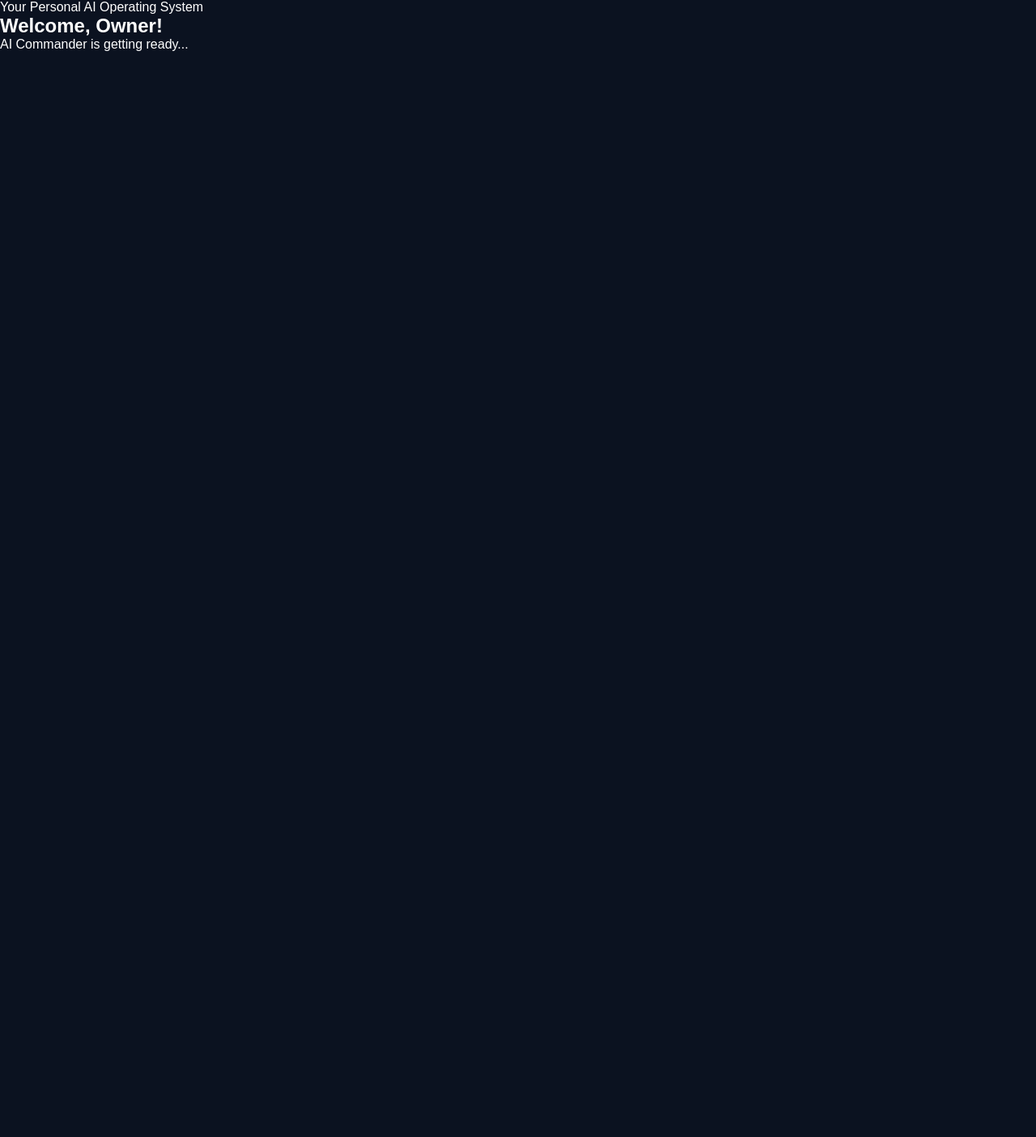
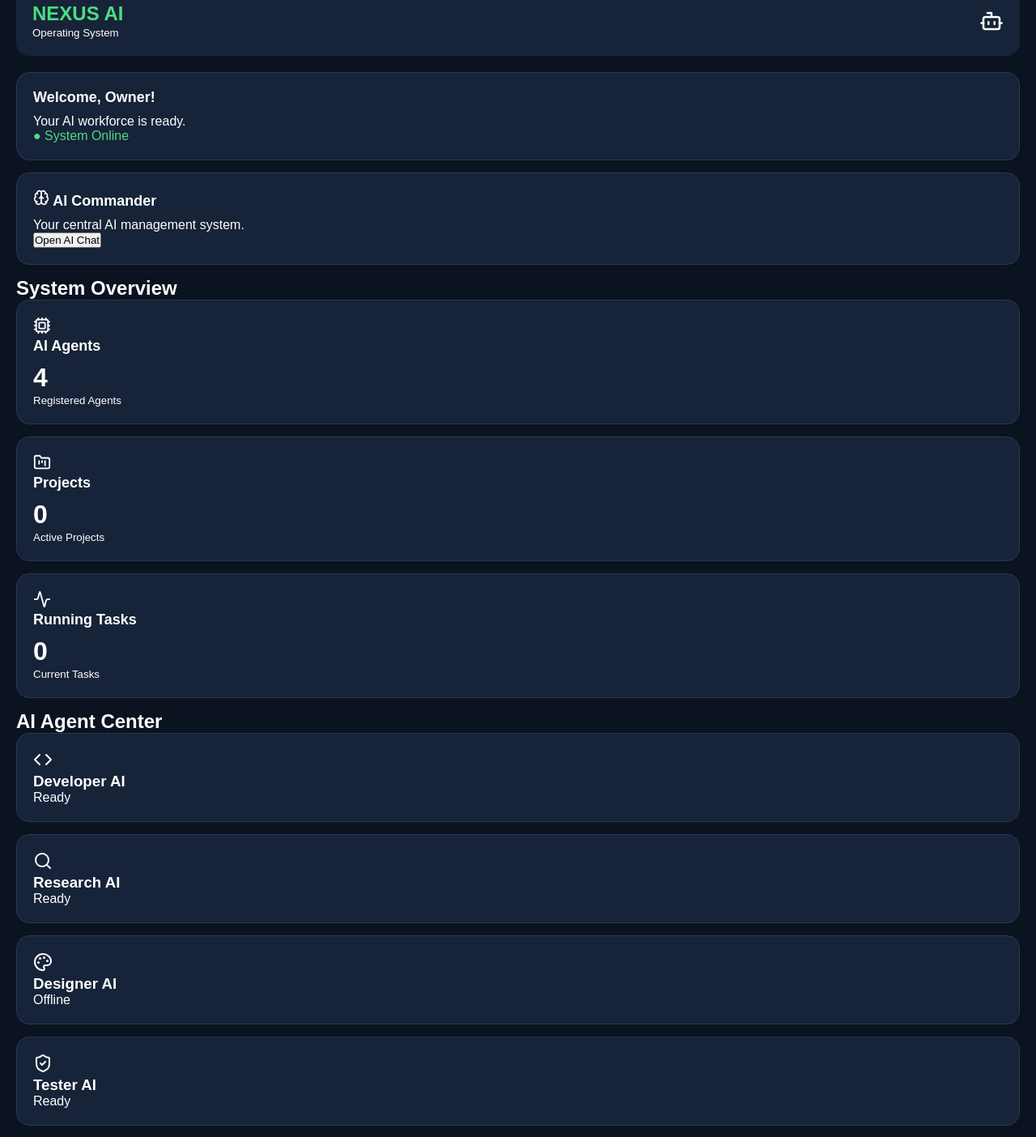
Before and after one commit to idoitagain99-jpg/nexus-ai-os, a React (Vite) app: page / in a window 1280 px wide. Shown: the part 37-1441 px from the top of the page at 81% size. Before the commit the page ends 800 px from the top, so only its background shows below. Built offline with nearby package versions, Linux system fonts and the light colour scheme.

Commit message:
Update App.jsx

```diff
--- a/src/App.jsx
+++ b/src/App.jsx
@@ -1,12 +1,90 @@
+
 import React from 'react';
+import {
+  Bot, Brain, Code, Search, Palette,
+  ShieldCheck, FolderKanban, Settings,
+  Activity, Cpu, Zap, Plus
+} from 'lucide-react';
+
+const agents = [
+  { name: 'Developer AI', icon: Code, status: 'Ready' },
+  { name: 'Research AI', icon: Search, status: 'Ready' },
+  { name: 'Designer AI', icon: Palette, status: 'Offline' },
+  { name: 'Tester AI', icon: ShieldCheck, status: 'Ready' }
+];
 
 function App() {
   return (
-    <div>
-      <h1>NEXUS AI OS</h1>
-      <p>Your Personal AI Operating System</p>
-      <h2>Welcome, Owner!</h2>
-      <p>AI Commander is getting ready...</p>
+    <div className="app-container">
+      <header className="dashboard-header">
+        <div>
+          <h1>NEXUS AI</h1>
+          <small>Operating System</small>
+        </div>
+        <Bot size={30} />
+      </header>
+
+      <section className="dashboard-card">
+        <h2>Welcome, Owner!</h2>
+        <p>Your AI workforce is ready.</p>
+        <p className="status-online">● System Online</p>
+      </section>
+
+      <section className="dashboard-card">
+        <h2><Brain size={20} /> AI Commander</h2>
+        <p>Your central AI management system.</p>
+        <button>Open AI Chat</button>
+      </section>
+
+      <h2>System Overview</h2>
+
+      <div className="dashboard-card">
+        <Cpu size={22} />
+        <h2>AI Agents</h2>
+        <h1>4</h1>
+        <small>Registered Agents</small>
+      </div>
+
+      <div className="dashboard-card">
+        <FolderKanban size={22} />
+        <h2>Projects</h2>
+        <h1>0</h1>
+        <small>Active Projects</small>
+      </div>
+
+      <div className="dashboard-card">
+        <Activity size={22} />
+        <h2>Running Tasks</h2>
+        <h1>0</h1>
+        <small>Current Tasks</small>
+      </div>
+
+      <section>
+        <h2>AI Agent Center</h2>
+
+        {agents.map((agent) => {
+          const Icon = agent.icon;
+          return (
+            <div className="dashboard-card" key={agent.name}>
+              <Icon size={24} />
+              <h3>{agent.name}</h3>
+              <p>{agent.status}</p>
+            </div>
+          );
+        })}
+      </section>
+
+      <section className="dashboard-card">
+        <h2><Zap size={20} /> Quick Actions</h2>
+        <button><Plus size={16} /> New Project</button>
+        <button><Bot size={16} /> Add AI Agent</button>
+        <button><Settings size={16} /> Settings</button>
+      </section>
+
+      <footer>
+        <p>NEXUS AI OS v1.0</p>
+        <small>Built for your AI workforce</small>
+      </footer>
     </div>
   );
 }
```
